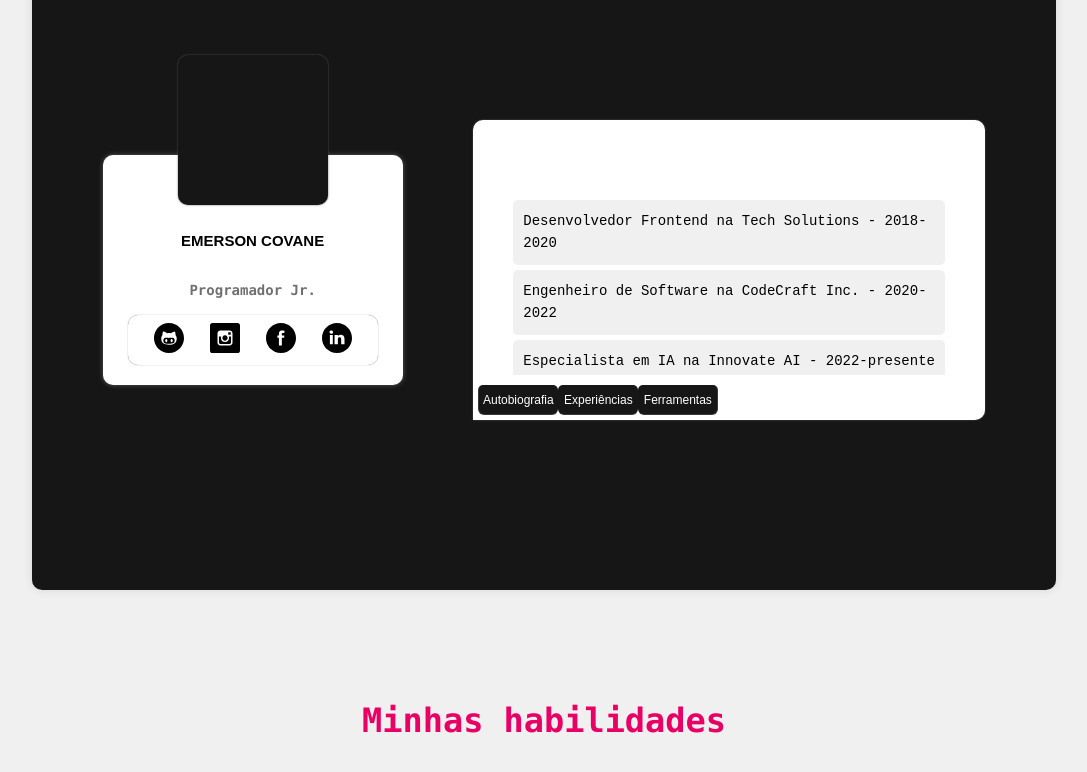
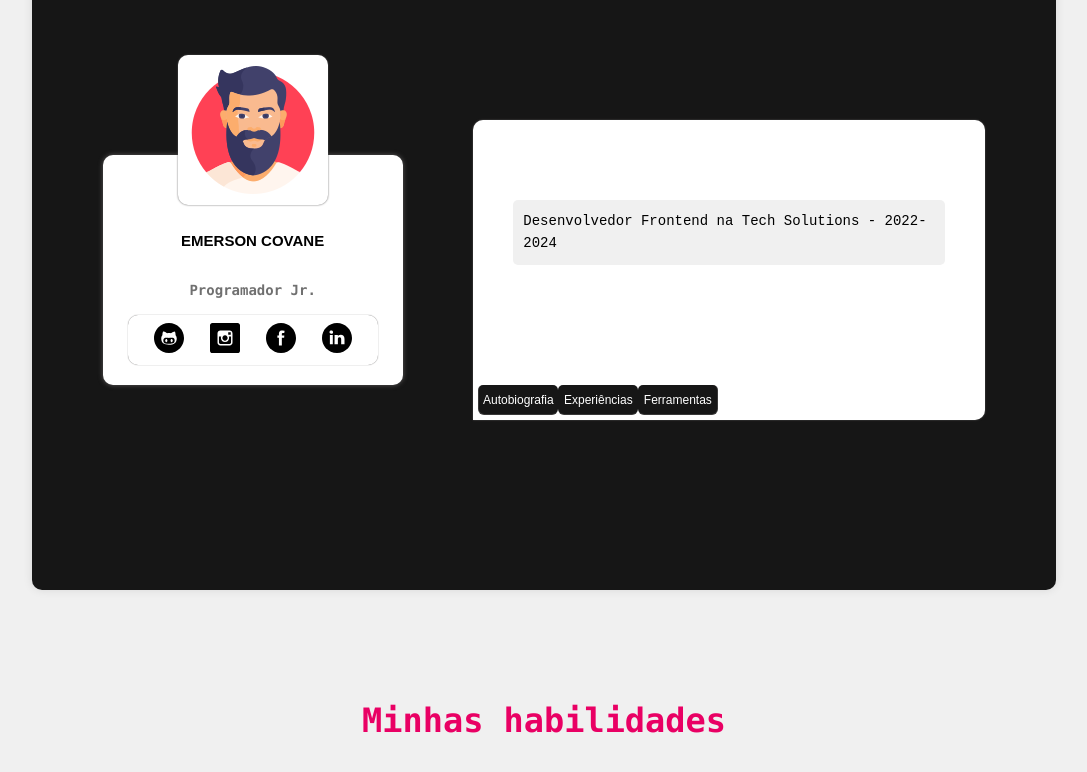
Before and after one commit to emers0n17/Portfolio_React, a React (Vite) app: page / in a window 1280 px wide. Both pictures are taken after a click on the button "Experiências". Shown: the part 1430-2202 px from the top of the page, without its empty margins (96-1183 px from the left). Built offline with nearby package versions, Linux system fonts and the light colour scheme.

Commit message:
Ajuste de projectos

```diff
--- a/src/Componentes/projectos/projecto.jsx
+++ b/src/Componentes/projectos/projecto.jsx
@@ -25,8 +25,8 @@ function Projecto(props) {
                        <img className='image_tecnologia ' src={props.tecnologia4} alt={props.alt4} />
                 </div>
                 <div className="redirecionamentoProjecto">
-                        <a href="#" target='_blank'><img className="imagen_codigo_redirect" src={github} alt="" />  Codigo</a>
-                        <a href="#" target='_blank'>Demo <img className='imagen_codigo_redirect' src={redirect} alt="" /></a>
+                        <a href={props.link_codigo} target='_blank'><img className="imagen_codigo_redirect" src={github} alt="" />  Codigo</a>
+                        <a href={props.link_demo} target='_blank'>Demo <img className='imagen_codigo_redirect' src={redirect} alt="" /></a>
                 </div>
             </div>
         </div>
--- a/src/Componentes/sobre/sobre.jsx
+++ b/src/Componentes/sobre/sobre.jsx
@@ -46,9 +46,7 @@ function Sobre_conteudo({ selectedSection }) {
       content = (
         <div className="experiencias">
           <ul>
-            <li>Desenvolvedor Frontend na Tech Solutions - 2018-2020</li>
-            <li>Engenheiro de Software na CodeCraft Inc. - 2020-2022</li>
-            <li>Especialista em IA na Innovate AI - 2022-presente</li>
+            <li>Desenvolvedor Frontend na Tech Solutions - 2022-2024</li>
           </ul>
         </div>
       );
@@ -59,15 +57,14 @@ function Sobre_conteudo({ selectedSection }) {
           <ul>
             <li>Visual Studio Code</li>
             <li>Git & GitHub</li>
-            <li>React & Redux</li>
-            <li>Node.js & Express</li>
-            <li>Docker</li>
+            <li>React</li>
+            <li>Node.js</li>
           </ul>
         </div>
       );
       break;
     default:
-      content = <p>Selecione uma seção para saber mais sobre Emerson Covane.</p>;
+      content = <p>Selecione uma seção para saber mais sobre min..</p>;
   }
 
   return (
--- a/src/Estilos/styleSobre.css
+++ b/src/Estilos/styleSobre.css
@@ -33,8 +33,11 @@
   content: "";
   width: 150px;
   height: 150px;
-  background-color: rgb(22, 22, 22);
+  background-color: white;
   box-shadow: 0 0 2px rgb(93, 91, 91);
+  background-image: url(../Imagens/man.png);
+  background-repeat: no-repeat;
+  background-position: center;
   border-radius: 10px;
   position: absolute;
   left: calc(150px / 2);
```
Also changed, not shown: src/Imagens/man.png (added).
